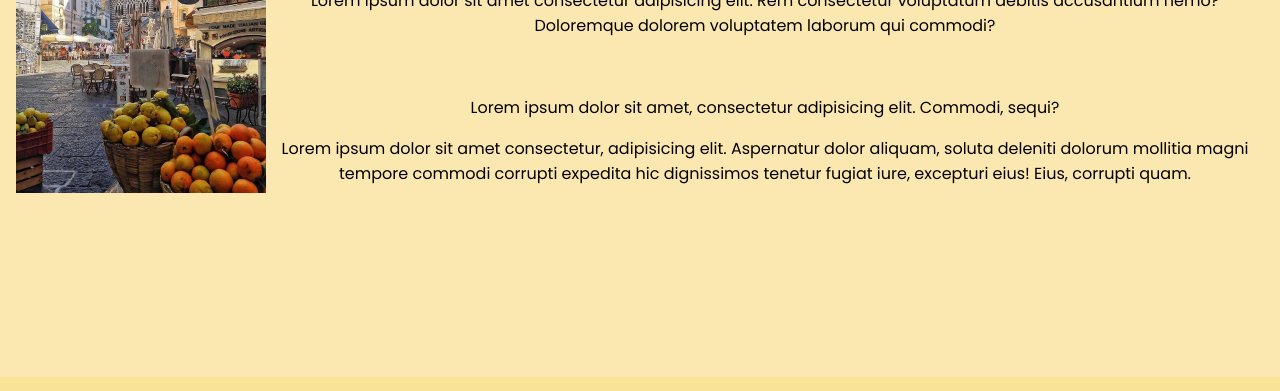
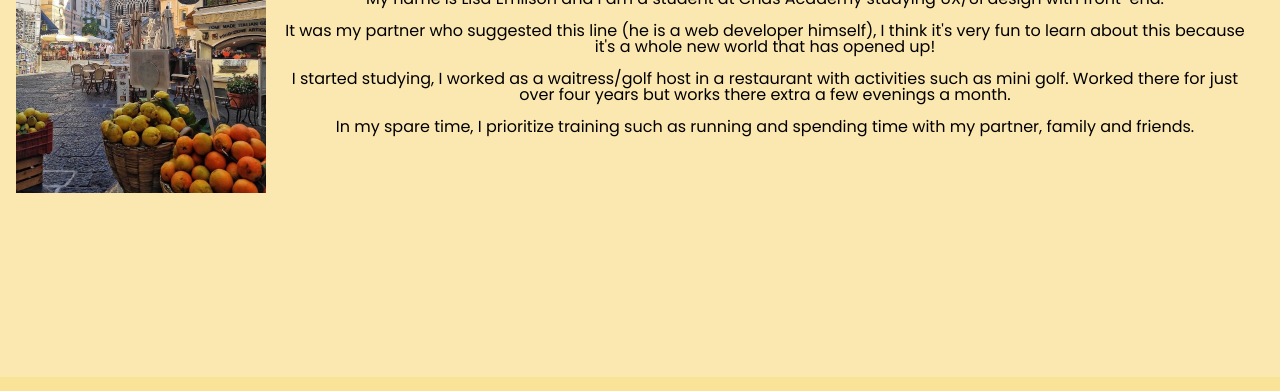
Before and after one commit to lisaemilsson/personal-lisa, a plain HTML site: page profile/about.html in a window 1280 px wide. Shown: the part 356-747 px from the top of the page. Drawn offline with Linux system fonts and the light colour scheme.

Commit message:
about changes

```diff
--- a/new.css
+++ b/new.css
@@ -112,7 +112,11 @@ body {
   }
 
 
-
+    .intro-about {
+      line-height: 1em;
+      margin-left: 10px;
+      margin-right: 10px;
+    }
 
   .main-portfolio {
     flex: 1;
--- a/profile/about.html
+++ b/profile/about.html
@@ -30,10 +30,12 @@
 
 
                     <h1>About me</h1>
-                    <p>Lorem ipsum dolor sit amet consectetur adipisicing elit. Rem consectetur voluptatum debitis accusantium nemo? Doloremque dolorem voluptatem laborum qui commodi?</p>
-                    <br>
-                    <p>Lorem ipsum dolor sit amet, consectetur adipisicing elit. Commodi, sequi?</p>
-                    Lorem ipsum dolor sit amet consectetur, adipisicing elit. Aspernatur dolor aliquam, soluta deleniti dolorum mollitia magni tempore commodi corrupti expedita hic dignissimos tenetur fugiat iure, excepturi eius! Eius, corrupti quam.
+                    <p>My name is Lisa Emilson and I am a student at Chas Academy studying UX/UI design with front-end.</p>
+                    <p>It was my partner who suggested this line (he is a web developer himself), I think it's very fun to learn about this because it's a whole new world that has opened up!</p>
+
+                    <p>I started studying, I worked as a waitress/golf host in a restaurant with activities such as mini golf. Worked there for just over four years but works there extra a few evenings a month.</p>
+
+                    <p>In my spare time, I prioritize training such as running and spending time with my partner, family and friends.</p>
                 </div>
 
 
```
Also changed, not shown: profile/resume.html (+1 -1 lines).
